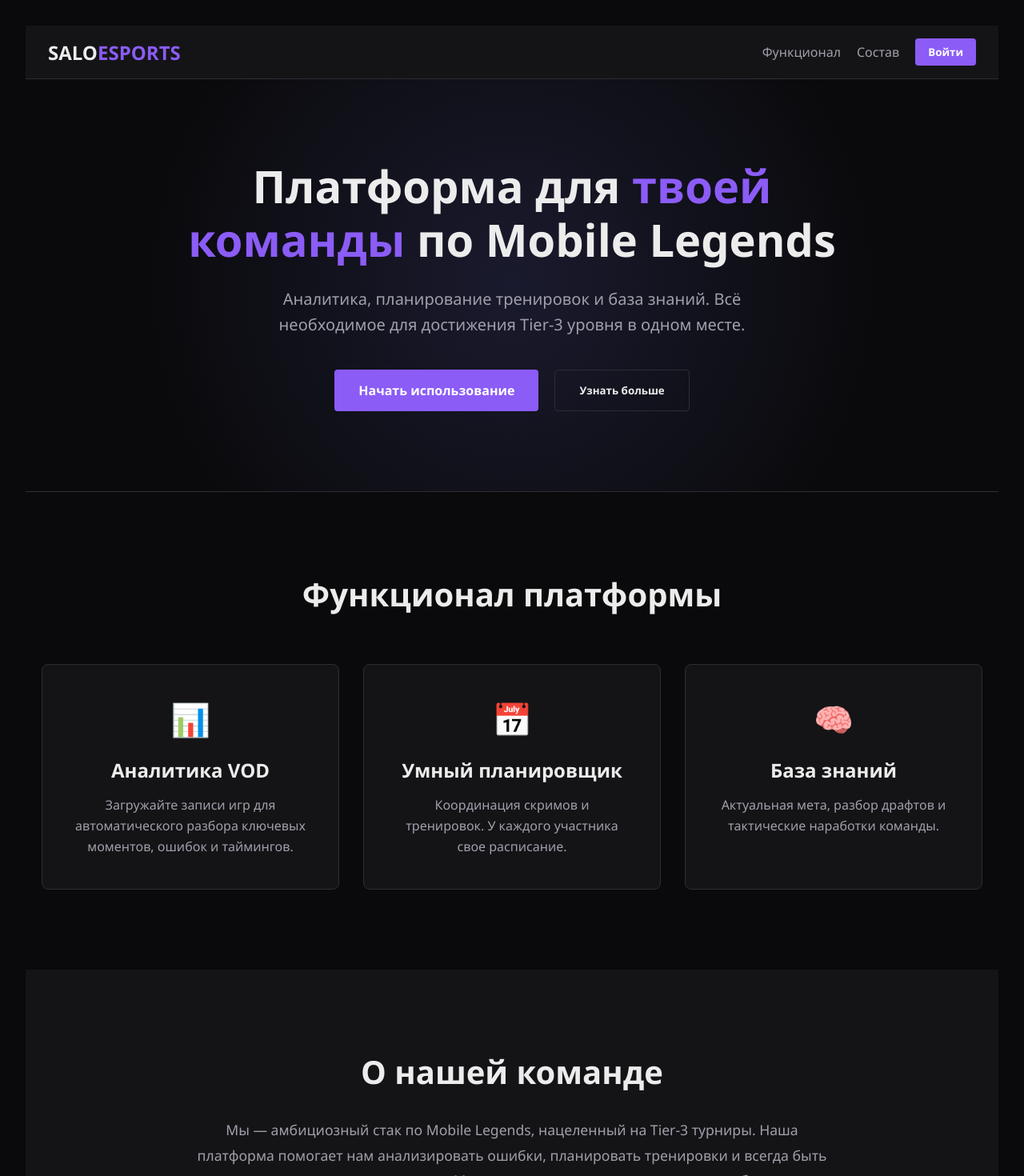
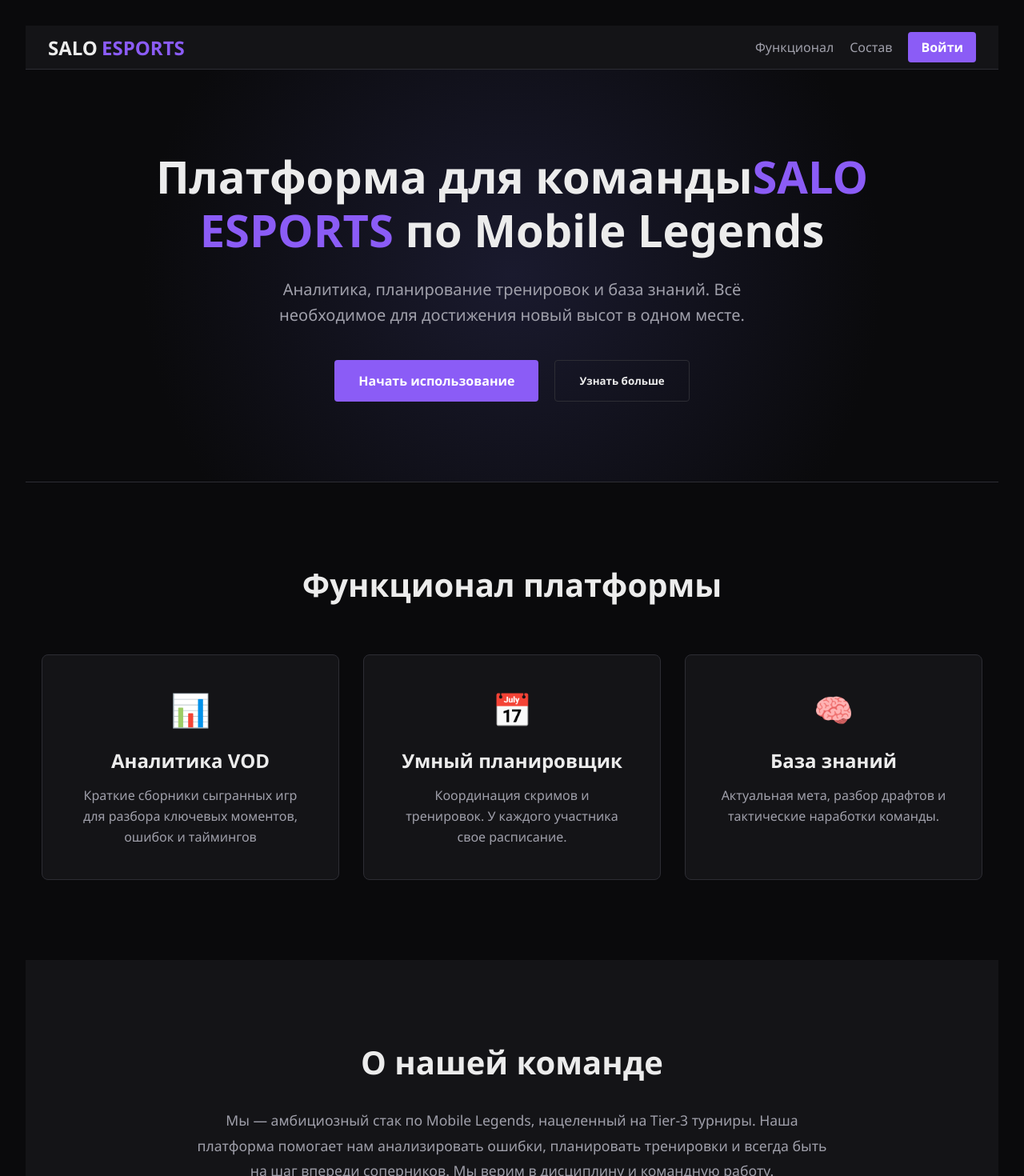
Before and after one commit to Dmitriy-Ponomarenko/salo-esports, a React (Vite) app: page / in a window 1280 px wide. Shown: the top 1470 px of the page at 80% size. Built offline with nearby package versions, Linux system fonts and the light colour scheme.

Commit message:
Fast update

```diff
--- a/src/components/Features/Features.tsx
+++ b/src/components/Features/Features.tsx
@@ -6,7 +6,7 @@
   {
     icon: '📊',
     title: 'Аналитика VOD',
-    desc: 'Загружайте записи игр для автоматического разбора ключевых моментов, ошибок и таймингов.',
+    desc: 'Краткие сборники сыгранных игр для разбора ключевых моментов, ошибок и таймингов',
   },
   {
     icon: '📅',
--- a/src/components/Footer/Footer.tsx
+++ b/src/components/Footer/Footer.tsx
@@ -6,8 +6,7 @@
   return (
     <footer className={styles.footer}>
       <div className={styles.container}>
-        <p>&copy; 2026 TEAMNAME. All rights reserved.</p>
-        <p>Mobile Legends: Bang Bang</p>
+        <p>&copy; 2026 SALO ESPORTS. All rights reserved.</p>
       </div>
     </footer>
   );
--- a/src/components/Header/Header.module.css
+++ b/src/components/Header/Header.module.css
@@ -1,10 +1,11 @@
 .header {
   background-color: var(--panel-color);
   border-bottom: 1px solid var(--border-color);
-  padding: 1rem 0;
+  padding: 0.5rem 0;
   position: sticky;
   top: 0;
   z-index: 1000;
+  width: 100%; /* Гарантируем ширину */
 }
 
 .container {
@@ -14,27 +15,51 @@
   justify-content: space-between;
   align-items: center;
   padding: 0 20px;
+  position: relative; /* Для правильного позиционирования лого */
 }
 
 .logo {
   font-size: 1.5rem;
   font-weight: bold;
   color: var(--text-main);
+  z-index: 1002; /* Логотип выше меню */
+  display: flex;
+  align-items: center;
 }
 
 .logo span {
   color: var(--primary-color);
+  margin-left: 5px;
 }
 
+/* --- МОБИЛЬНОЕ МЕНЮ (Модальное окно) --- */
 .nav {
   display: flex;
-  gap: 20px;
-  align-items: center;
+  flex-direction: column;
+  position: fixed;
+  top: 0;
+  right: -100%; /* Скрыто */
+  width: 100%; /* НА ВЕСЬ ЭКРАН */
+  height: 100vh;
+  background-color: var(--panel-color);
+  padding: 80px 20px;
+  transition: right 0.4s ease-in-out;
+  gap: 30px;
+  align-items: center; /* ЦЕНТРОВКА ССЫЛОК */
+  justify-content: center; /* ЦЕНТРОВКА ПО ВЕРТИКАЛИ */
+  z-index: 1001; /* Ниже лого, но выше контента */
+}
+
+.navOpen {
+  right: 0; /* Открыто */
 }
 
 .navLink {
-  color: var(--text-muted);
-  transition: var(--transition);
+  color: var(--text-main); /* Сделал белым для контраста в меню */
+  text-decoration: none;
+  font-size: 1.5rem; /* Крупнее для пальцев */
+  font-weight: 500;
+  transition: color 0.3s;
 }
 
 .navLink:hover {
@@ -44,11 +69,92 @@
 .btnLogin {
   background-color: var(--primary-color);
   color: white;
-  padding: 8px 16px;
+  padding: 12px 24px;
   border-radius: 4px;
   font-weight: bold;
+  border: none;
+  cursor: pointer;
+  font-size: 1.2rem;
 }
 
 .btnLogin:hover {
   background-color: #7c3aed;
 }
+
+/* --- КНОПКА ГАМБУРГЕР --- */
+.menuButton {
+  display: block;
+  background: none;
+  border: none;
+  cursor: pointer;
+  z-index: 1002; /* Поверх всего */
+  padding: 10px;
+}
+
+.hamburger {
+  display: block;
+  width: 25px;
+  height: 2px;
+  background: var(--text-main);
+  position: relative;
+  transition: background 0.3s;
+}
+
+.hamburger::before,
+.hamburger::after {
+  content: '';
+  position: absolute;
+  width: 25px;
+  height: 2px;
+  background: var(--text-main);
+  transition: transform 0.3s;
+}
+
+.hamburger::before {
+  top: -8px;
+}
+.hamburger::after {
+  top: 8px;
+}
+
+/* Анимация в крестик */
+.open {
+  background: transparent;
+}
+.open::before {
+  transform: rotate(45deg);
+  top: 0;
+}
+.open::after {
+  transform: rotate(-45deg);
+  top: 0;
+}
+
+/* --- ДЕСКТОП (Планшеты и ПК) --- */
+@media (min-width: 768px) {
+  .menuButton {
+    display: none;
+  }
+
+  .nav {
+    position: static;
+    flex-direction: row;
+    width: auto;
+    height: auto;
+    background-color: transparent;
+    padding: 0;
+    gap: 20px;
+    justify-content: flex-end; /* Ссылки справа */
+    box-shadow: none;
+  }
+
+  .navLink {
+    font-size: 1rem;
+    color: var(--text-muted); /* Вернули цвет muted для десктопа */
+  }
+
+  .btnLogin {
+    font-size: 1rem;
+    padding: 8px 16px;
+  }
+}
--- a/src/components/Header/Header.tsx
+++ b/src/components/Header/Header.tsx
@@ -1,22 +1,49 @@
-import React from 'react';
+import React, { useState } from 'react';
 
 import styles from './Header.module.css';
 
 const Header: React.FC = () => {
+  // Стейт для мобильного меню
+  const [isMenuOpen, setIsMenuOpen] = useState(false);
+
+  const toggleMenu = () => {
+    setIsMenuOpen(!isMenuOpen);
+  };
+
+  // Закрываем меню при клике на ссылку (для якорей)
+  const closeMenu = () => {
+    setIsMenuOpen(false);
+  };
+
   return (
     <header className={styles.header}>
       <div className={styles.container}>
         <div className={styles.logo}>
           SALO<span>ESPORTS</span>
         </div>
-        <nav className={styles.nav}>
-          <a href="#features" className={styles.navLink}>
+
+        {/* Кнопка-гамбургер (видна только на мобильных) */}
+        <button
+          className={styles.menuButton}
+          onClick={toggleMenu}
+          aria-label="Toggle menu"
+        >
+          <span
+            className={`${styles.hamburger} ${isMenuOpen ? styles.open : ''}`}
+          ></span>
+        </button>
+
+        {/* Навигация (меняет стили в зависимости от isMenuOpen) */}
+        <nav className={`${styles.nav} ${isMenuOpen ? styles.navOpen : ''}`}>
+          <a href="#features" className={styles.navLink} onClick={closeMenu}>
             Функционал
           </a>
-          <a href="#roster" className={styles.navLink}>
+          <a href="#roster" className={styles.navLink} onClick={closeMenu}>
             Состав
           </a>
-          <button className={styles.btnLogin}>Войти</button>
+          <button className={styles.btnLogin} onClick={closeMenu}>
+            Войти
+          </button>
         </nav>
       </div>
     </header>
--- a/src/components/Hero/Hero.tsx
+++ b/src/components/Hero/Hero.tsx
@@ -7,11 +7,11 @@
     <section className={styles.hero}>
       <div className={styles.container}>
         <h1 className={styles.heroTitle}>
-          Платформа для <span>твоей команды</span> по Mobile Legends
+          Платформа для команды<span>SALO ESPORTS</span> по Mobile Legends
         </h1>
         <p className={styles.heroSubtitle}>
           Аналитика, планирование тренировок и база знаний. Всё необходимое для
-          достижения Tier-3 уровня в одном месте.
+          достижения новый высот в одном месте.
         </p>
         <div className={styles.heroBtns}>
           <button className={styles.btnPrimary}>Начать использование</button>
--- a/src/components/Roster/Roster.tsx
+++ b/src/components/Roster/Roster.tsx
@@ -3,11 +3,11 @@
 import styles from './Roster.module.css';
 
 const players = [
-  { name: 'CaptainName', role: 'Roamer', info: 'Shotcaller' },
-  { name: 'JunglerPro', role: 'Jungler', info: 'Tempo control' },
-  { name: 'MidMaster', role: 'Mid Lane', info: 'Map control' },
-  { name: 'GoldKing', role: 'Gold Lane', info: 'Damage dealer' },
-  { name: 'TopTank', role: 'EXP Lane', info: 'Frontliner' },
+  { name: 'грізлі', role: 'Roamer', info: 'Shotcaller' },
+  { name: 'GS JOKER', role: 'Jungler', info: 'Tempo control' },
+  { name: '爱|•Ⲩυⲕⲓ', role: 'Mid Lane', info: 'Map control' },
+  { name: 'BigPapaJone', role: 'Gold Lane', info: 'Damage dealer' },
+  { name: "GUJIN'", role: 'EXP Lane', info: 'Frontliner' },
 ];
 
 const Roster: React.FC = () => {
--- a/src/main.tsx
+++ b/src/main.tsx
@@ -1,6 +1,5 @@
 import { StrictMode } from 'react';
 import { createRoot } from 'react-dom/client';
-
 import { BrowserRouter } from 'react-router-dom';
 
 import './index.css';
```
